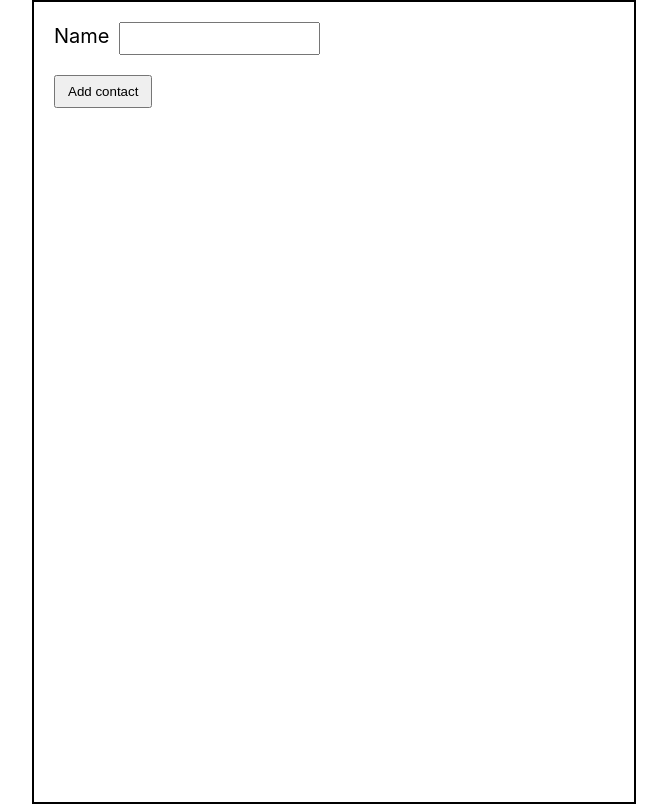
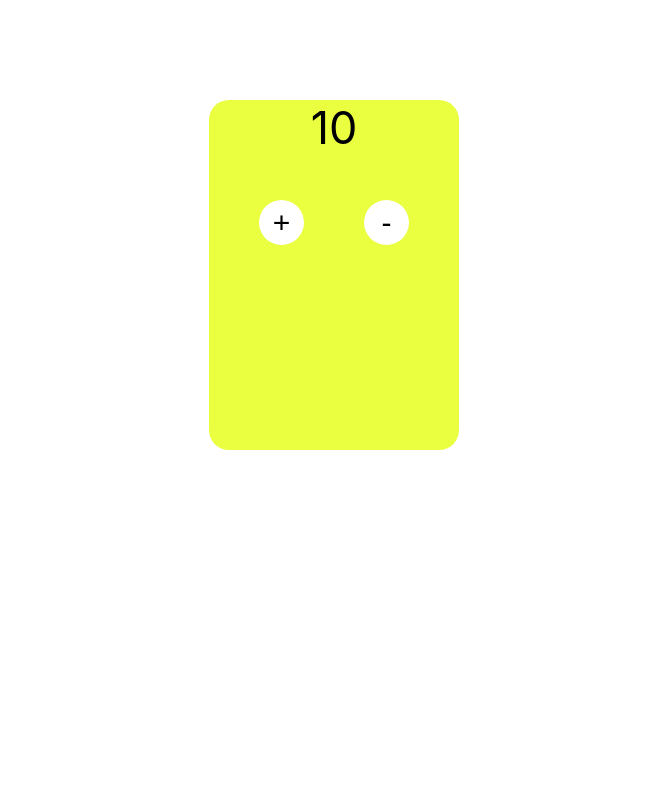
Before and after one commit to trayhorn/react-practice, a React (Create React App) app: page / in a window 1280 px wide. Shown: the whole page, without its empty margins (306-973 px from the left). Built offline with nearby package versions, Linux system fonts and the light colour scheme; the HTML template or start-up script is replaced by a standard one.

Commit message:
practice

```diff
--- a/src/App.js
+++ b/src/App.js
@@ -1,42 +1,38 @@
-// import { useState } from "react";
-import { Component } from "react";
+import { useState } from 'react';
+import colors from './colors.json';
 import s from "./App.module.css";
 
 
-class App extends Component {
-  state = {
-    contacts: [],
-    name: ''
+const App = () => {
+  const [value, setValue] = useState(10);
+
+  const onButtonClick = e => {
+    switch (e.target.name) {
+      case 'increment':
+        setValue(prevState => prevState + 1);
+        console.log(colors[1].color);
+        break;
+      case 'decrement':
+        setValue(prevState => prevState - 1);
+        break;
+      default: console.log('nothing')
+    }
   }
 
-  handleChange = (e) => {
-    this.setState({name: e.target.value})
-  }
-
-  handleSubmit = (e) => {
-    e.preventDefault();
-  }
-
-  render() {
-    return (
+  return (
       <div className={s.container}>
-        <form autoComplete="off">
-          <label className={s.label}>
-            Name
-            <input
-              className={s.input}
-              type="text"
-              name="name"
-              value={this.state.name}
-              onChange={this.handleChange}
-              required
-            />
-          </label>
-          <button className={s.button} type="submit">Add contact</button>
-        </form>
+          <p className={s.degree}>{value}</p>
+          <div>
+              <button onClick={onButtonClick} type="button" name="increment">
+                  +
+              </button>
+              <button onClick={onButtonClick} type="button" name="decrement">
+                  -
+              </button>
+          </div>
       </div>
-    )
-  }
+  )
 }
 
+
 export default App;
--- a/src/App.module.css
+++ b/src/App.module.css
@@ -1,23 +1,26 @@
 .container {
-  width: 600px;
-  height: 100vh;
+  width: 250px;
+  height: 350px;
+  margin-top: 100px;
   margin-left: auto;
   margin-right: auto;
-  border: 2px solid black;
+  background-color: rgb(233, 255, 63);
+  border-radius: 20px;
 }
 
-.label {
-  padding: 20px;
-  font-size: 20px;
-  display: block;
+.degree {
+  text-align: center;
+  font-size: 45px;
 }
 
-.input {
-  margin-left: 10px;
-  padding: 7px 10px;
+button {
+  margin-right: 10px;
+  width: 45px;
+  height: 45px;
+  background-color: #fff;
+  border-radius: 50%;
+  border: none;
+  font-size: 30px;
+  margin-left: 50px;
+  cursor: pointer;
 }
-
-.button {
-  padding: 7px 12px;
-  margin-left: 20px;
-}
--- /dev/null
+++ b/src/colors.json
@@ -0,0 +1,8 @@
+[
+  { "label": "Yellow", "color": "rgb(240, 222, 56)" },
+  { "label": "Green", "color": "rgb(71, 192, 41)" },
+  { "label": "Pink", "color": "rgb(209, 90, 219)" },
+  { "label": "Blue", "color": "rgb(59, 183, 236)" },
+  { "label": "Orange", "color": "rgb(241, 160, 2)" },
+  { "label": "Gray", "color": "rgb(122, 144, 164)" }
+]
```
